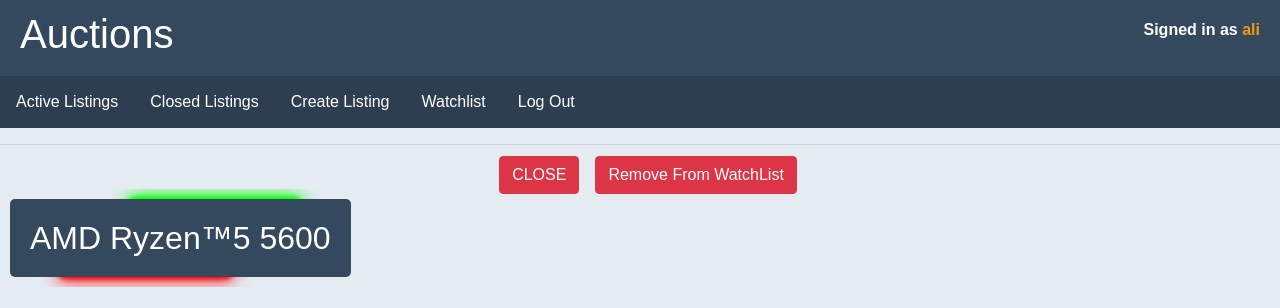
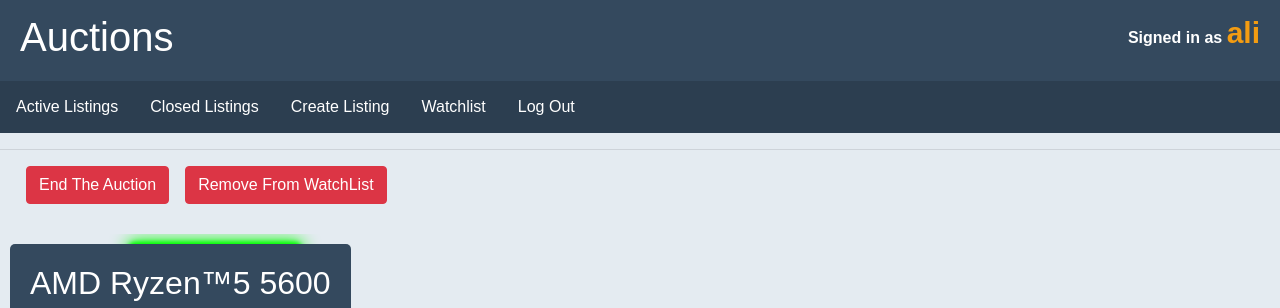
Before and after one commit to FakirHerif/commerce-project, a Django app: page /product/1 in a window 1280 px wide. Shown: the top 308 px of the page. Run offline with Django 3.2, Linux system fonts and the light colour scheme; a user stored in the database is signed in; data comes from the database, SQL or seed files in the repository; both versions use the stored data as it was after the commit; some libraries are stand-ins or nearby versions.

Commit message:
some fonts and buttons style changed

```diff
--- a/auctions/static/auctions/styles.css
+++ b/auctions/static/auctions/styles.css
@@ -735,3 +735,11 @@ margin-left: 10px;
   border: none;
   box-shadow: none;
 }
+
+.btnAdd {
+  display: flex;
+  justify-content: left; /* Align items to the start (left) of the container */
+  flex-wrap: wrap; /* Allow buttons to wrap when needed */
+  margin-bottom: 30px;
+  margin-left: 10px;
+}
--- a/auctions/templates/auctions/layout.html
+++ b/auctions/templates/auctions/layout.html
@@ -12,7 +12,7 @@
     <h1>Auctions</h1>
     <div class="user-info">
         {% if user.is_authenticated %}
-            <p><strong>Signed in as</strong> <strong style="color: #f39c12;">{{ user.username }}</strong></p>
+            <p><strong>Signed in as</strong> <strong style="color: #f39c12; font-size: 30px;">{{ user.username }}</strong></p>
         {% else %}
             </p><strong>Not signed in</strong></p>
         {% endif %}
--- a/auctions/templates/auctions/product.html
+++ b/auctions/templates/auctions/product.html
@@ -22,12 +22,12 @@
     </div>
     {% endif %}
 
-    <div class="row mx-3">
+    <div class="btnAdd">
         {% if user.is_authenticated and product.isActive %}
             {% if isOwner %}
                 <form action="{% url 'disableBid' id=product.id %}" method="POST" class="mx-3">
                     {% csrf_token %}
-                    <button type="submit" class="btn btn-danger">CLOSE</button>
+                    <button type="submit" class="btn btn-danger">End The Auction</button>
                 </form>
             {% endif %}
             {% if onWatchList %}
```
Also changed, not shown: db.sqlite3.
